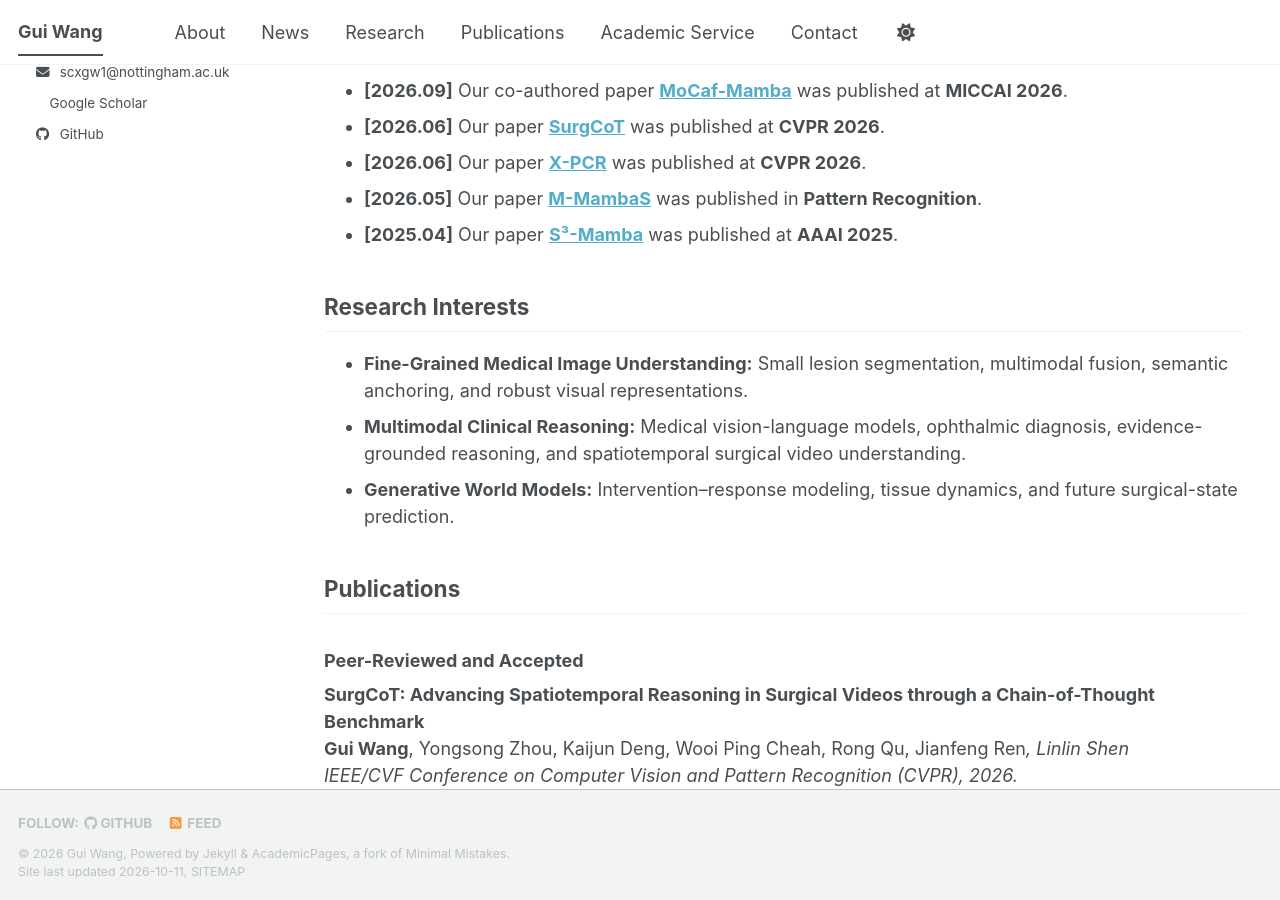
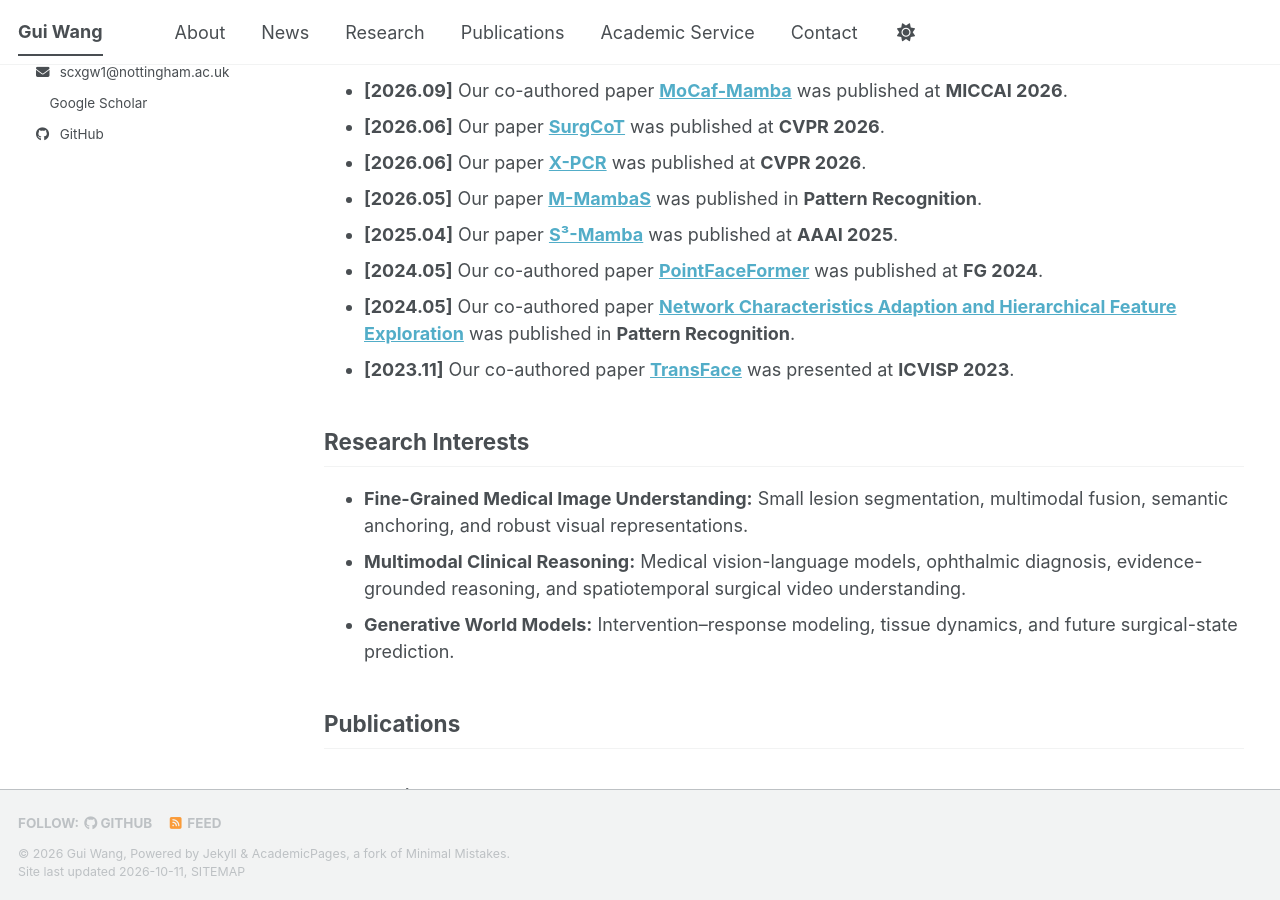
Before and after one commit to Erin668/Erin668.github.io, a Jekyll site: the page built from _pages/about.md, in a window 1280 px wide and 900 px high, scrolled down 527 px. Built offline with Jekyll 4.4.1, drawn with Linux system fonts in a browser that asks for light colours; a style sheet for code colours, icons or effects is not loaded.

Commit message:
Add three co-authored publications to dated News timeline

```diff
--- a/_pages/about.md
+++ b/_pages/about.md
@@ -22,6 +22,10 @@ Welcome to contact me about research collaboration, please don't hesitate to dro
 - **[2026.06]** Our paper [**X-PCR**](https://openaccess.thecvf.com/content/CVPR2026/papers/Wang_X-PCR_A_Benchmark_for_Cross-modality_Progressive_Clinical_Reasoning_in_Ophthalmic_CVPR_2026_paper.pdf) was published at **CVPR 2026**.
 - **[2026.05]** Our paper [**M-MambaS**](https://doi.org/10.1016/j.patcog.2026.113923) was published in **Pattern Recognition**.
 - **[2025.04]** Our paper [**S³-Mamba**](https://doi.org/10.1609/aaai.v39i7.32824) was published at **AAAI 2025**.
+- **[2024.05]** Our co-authored paper [**PointFaceFormer**](https://doi.org/10.1109/FG59268.2024.10581966) was published at **FG 2024**.
+- **[2024.05]** Our co-authored paper [**Network Characteristics Adaption and Hierarchical Feature Exploration**](https://doi.org/10.1016/j.patcog.2023.110240) was published in **Pattern Recognition**.
+- **[2023.11]** Our co-authored paper [**TransFace**](https://scholar.google.com/citations?view_op=view_citation&user=3DSNjtcAAAAJ&citation_for_view=3DSNjtcAAAAJ:2osOgNQ5qMEC) was presented at **ICVISP 2023**.
+
 
 ## Research Interests
 
```
